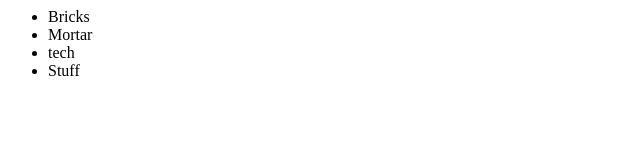
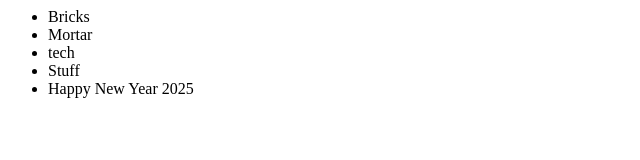
Before and after one commit to manny122/AjaxFury, a plain HTML site: page index.html in a window 1280 px wide. Shown: the whole page, without its empty margins (0-640 px from the left). Drawn offline with Linux system fonts and the light colour scheme.

Commit message:
Used Github desktop to playaround

```diff
--- a/index.html
+++ b/index.html
@@ -8,6 +8,7 @@
 			<li>Mortar</li>
 			<li>tech</li>
 			<li>Stuff</li>
+			<li>Happy New Year 2025</li>
 		</ul>
 	</div>
 </body>
```
Also changed, not shown: 1 other file.
